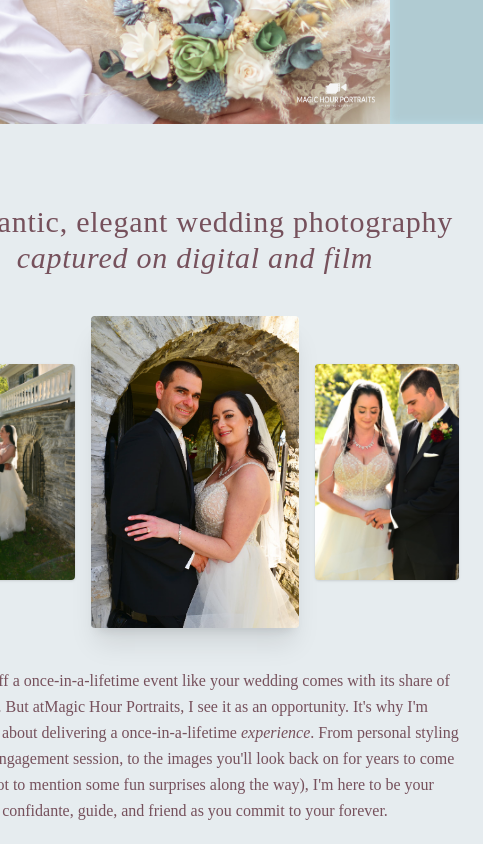
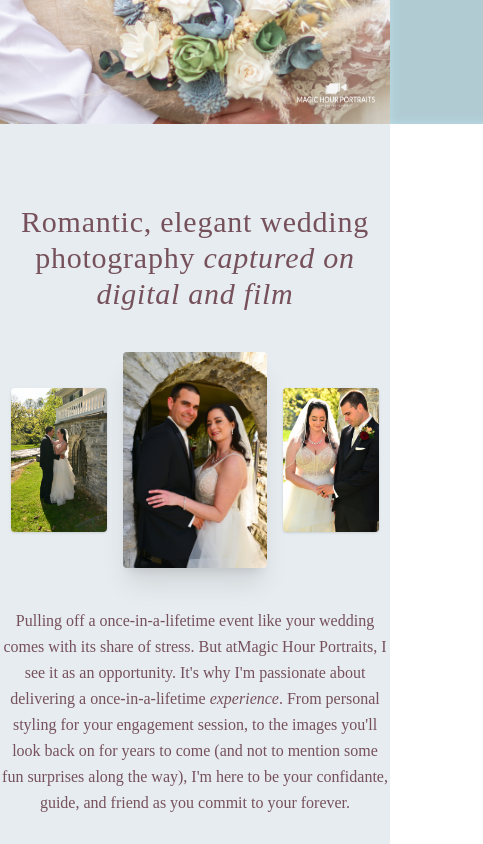
Before and after one commit to ethanbonsall/Magic-Hour-Portraits, a Next.js app in the folder web/: page / in a window 390 px wide. Shown: the part 720-1564 px from the top of the page, 483 px wide, since content can reach past the window. Built offline with nearby package versions, Linux system fonts and the light colour scheme; grey boxes are pictures that could not be loaded.

Commit message:
Mobile fixes

```diff
--- a/web/components/home/experience-section.tsx
+++ b/web/components/home/experience-section.tsx
@@ -7,8 +7,8 @@ const rightImg = "/assets/home/right.jpg";
 
 const HomeExperienceSection = () => {
   return (
-    <section className="bg-background text-text py-20 px-6 md:px-12">
-      <div className="max-w-6xl mx-auto flex flex-col items-center text-center gap-10">
+    <section className="bg-background w-full text-text py-20">
+      <div className="w-full flex flex-col items-center text-center gap-10">
         <h2 className="text-3xl md:text-4xl lg:text-5xl font-light tracking-wide">
           Romantic, elegant wedding photography
           <br className="hidden md:block" />
@@ -16,7 +16,7 @@ const HomeExperienceSection = () => {
         </h2>
 
         <div className="flex flex-row justify-center items-center gap-4 md:gap-6">
-          <div className="w-36 sm:w-48 md:w-52">
+          <div className="w-24 sm:w-36 md:w-52">
             <Image
               src={leftImg}
               alt="Left Image"
@@ -25,7 +25,7 @@ const HomeExperienceSection = () => {
               className="rounded shadow object-cover w-full h-auto"
             />
           </div>
-          <div className="w-52 sm:w-72 md:w-80">
+          <div className="w-36 sm:w-60 md:w-80">
             <Image
               src={middleImg}
               alt="Middle Image"
@@ -34,7 +34,7 @@ const HomeExperienceSection = () => {
               className="rounded shadow-xl object-cover w-full h-auto"
             />
           </div>
-          <div className="w-36 sm:w-48 md:w-52">
+          <div className="w-24 sm:w-36 md:w-52">
             <Image
               src={rightImg}
               alt="Right Image"
--- a/web/components/home/portrait-section.tsx
+++ b/web/components/home/portrait-section.tsx
@@ -72,7 +72,7 @@ const LegacySection = () => {
             <img
               src={carouselImages[getRelativeIndex(0)]}
               alt="Current"
-              className=" w-2/3 md:w-1/3 max-h-[600px] object-cover rounded-lg shadow-lg z-20 transition-all duration-500"
+              className=" w-full mt-20 md:mt-0 md:w-1/3 md:max-h-[600px] object-cover rounded-lg shadow-lg z-20 transition-all duration-500"
             />
             {/* Next Image */}
             <img
--- a/web/pages/index.tsx
+++ b/web/pages/index.tsx
@@ -9,7 +9,7 @@ import LegacySection from "@/components/home/portrait-section";
 
 const Portfolio = () => {
   return (
-    <div className="bg-background flex flex-col items-center font-roboto min-h-screen">
+    <div className="bg-background flex flex-col items-center w-full font-roboto min-h-screen">
       <Head>
         <title>Magic Hour Portraits</title>
         <meta name="description" content="Magic Hour Portraits Portfolio" />
```
